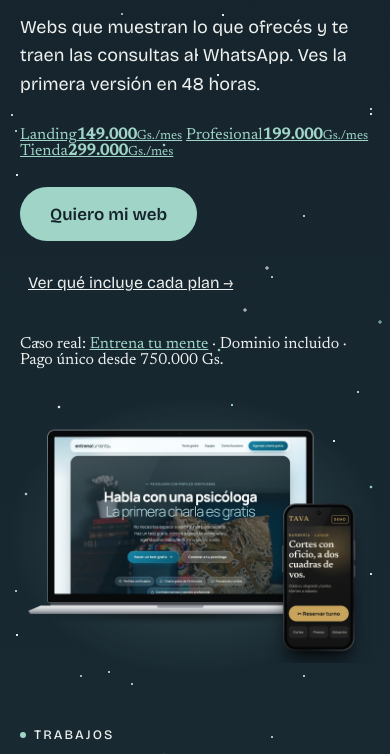
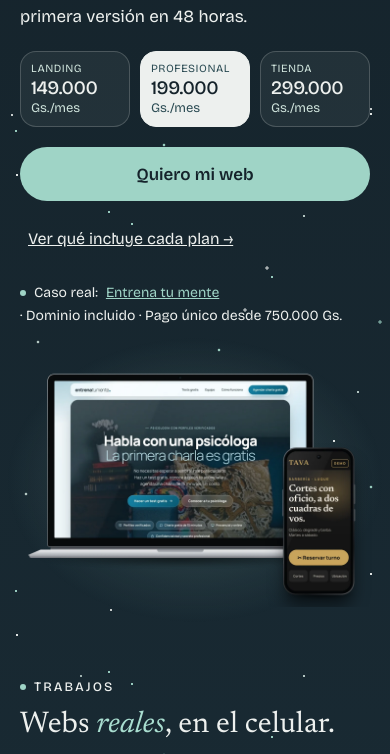
Before and after one commit to aaronacostaamarillo98-blip/aravora-web, a plain HTML site: page index.html in a window 390 px wide. Shown: the part 298-1052 px from the top of the page. Drawn offline with nearby package versions, Linux system fonts and the light colour scheme.

Commit message:
Forzar que los navegadores carguen los estilos nuevos

```diff
--- a/calma.css
+++ b/calma.css
@@ -56,3 +56,31 @@
 }
 .pagina-webs .problema-cabeza > *, .pagina-webs .planes-cabeza > *, .pagina-webs .faq > *, .pagina-webs .faq-cabeza > * { flex: none !important; }
 .cierre-correo { font-family: var(--sans); font-size: 16px; color: var(--niebla); } .cierre-correo a, .pie-aviso a[href^="mailto"] { white-space: nowrap; }
+
+/* ===== Portada que engancha (2026-11-19): todo lo clave en la primera pantalla ===== */
+.pagina-webs .heroweb { min-height: 0; padding-top: 24px; padding-bottom: 72px; gap: 40px; align-items: center; }
+.pagina-webs .heroweb-texto { gap: 20px; }
+.pagina-webs .heroweb h1 { font-size: clamp(38px, 4.2vw, 60px); line-height: 1.04; letter-spacing: -1px; }
+.pagina-webs .heroweb .bajada { font-size: 18px !important; max-width: 520px; }
+.hero-precios { display: grid; grid-template-columns: repeat(3, minmax(0, 1fr)); gap: 10px; max-width: 540px; }
+.hero-precio { display: flex; flex-direction: column; gap: 2px; padding: 12px 14px; border: 1px solid var(--linea-media); border-radius: 16px; background: rgba(237, 240, 238, .06); color: var(--niebla); text-decoration: none; font-family: var(--sans); transition: border-color .2s ease; }
+.hero-precio:hover { border-color: var(--menta); color: var(--niebla); }
+.hero-precio span { font-size: 13px; letter-spacing: 1px; text-transform: uppercase; color: var(--alba); }
+.hero-precio b { font-weight: 500; font-size: 24px; letter-spacing: -.5px; line-height: 1.15; }
+.hero-precio small { font-size: 13px; color: var(--alba); }
+.hero-precio--top { background: var(--niebla); border-color: var(--niebla); color: var(--tinta); }
+.hero-precio--top span, .hero-precio--top small { color: var(--hora-azul); }
+.hero-precio--top:hover { color: var(--tinta); }
+.hero-prueba { display: flex; flex-wrap: wrap; align-items: center; gap: 6px 8px; font-family: var(--sans); font-size: 14px; color: var(--niebla); }
+.hero-prueba a { color: var(--menta); }
+.pagina-webs .heroweb .portada-acciones { gap: 12px 20px; }
+@media (min-width: 961px) { .pagina-webs .heroweb { grid-template-columns: minmax(0, 11fr) minmax(0, 12fr); } }
+@media (max-width: 720px) {
+  .pagina-webs .heroweb { padding-top: 8px; gap: 28px; }
+  .pagina-webs .heroweb h1 { font-size: 38px; }
+  .pagina-webs .heroweb .bajada { font-size: 17px !important; }
+  .hero-precio { padding: 10px 10px; }
+  .hero-precio b { font-size: 19px; }
+  .hero-precio span { font-size: 11px; letter-spacing: .5px; }
+  .pagina-webs .heroweb .portada-acciones .boton { flex: 1 1 100%; }
+}
--- a/index.html
+++ b/index.html
@@ -18,10 +18,10 @@
   <link rel="preconnect" href="https://fonts.googleapis.com">
   <link rel="preconnect" href="https://fonts.gstatic.com" crossorigin>
   <link href="https://fonts.googleapis.com/css2?family=Bricolage+Grotesque:opsz,wght@12..96,400;12..96,500;12..96,600&family=Newsreader:ital,opsz,wght@0,6..72,400;0,6..72,500;1,6..72,400;1,6..72,500&family=Poppins:wght@600&display=swap" rel="stylesheet">
-  <link rel="stylesheet" href="estilo.css?v=20261119">
-  <link rel="stylesheet" href="webs.css?v=20261119b">
-  <link rel="stylesheet" href="tipografia.css?v=20261119">
-  <link rel="stylesheet" href="calma.css?v=20261119">
+  <link rel="stylesheet" href="estilo.css?v=2211b">
+  <link rel="stylesheet" href="webs.css?v=2211b">
+  <link rel="stylesheet" href="tipografia.css?v=2211b">
+  <link rel="stylesheet" href="calma.css?v=2211b">
 
   <!-- Pixel de Meta (ID 1428355635968530) -->
   <script>
@@ -363,8 +363,8 @@
     <a class="boton boton--chico" data-wa="Hola, quiero consultar por una página web" data-producto="Consulta web" href="#" target="_blank" rel="noopener">Escribinos</a>
   </div>
 
-  <script src="sitio.js?v=20261119"></script>
-  <script src="webs.js?v=20261119b"></script>
-  <script src="chat.js?v=20261119"></script>
+  <script src="sitio.js?v=2211b"></script>
+  <script src="webs.js?v=2211b"></script>
+  <script src="chat.js?v=2211b"></script>
 </body>
 </html>
```
Also changed, not shown: kits.html (+4 -4 lines).
